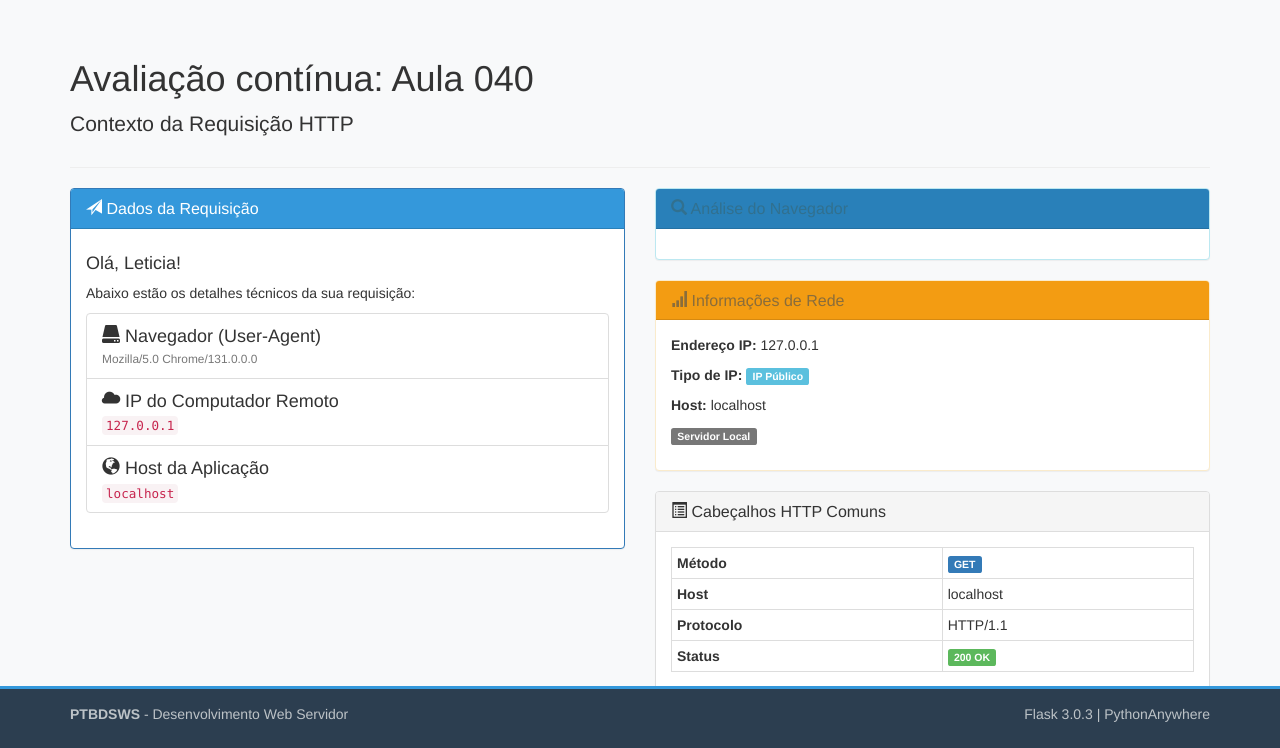
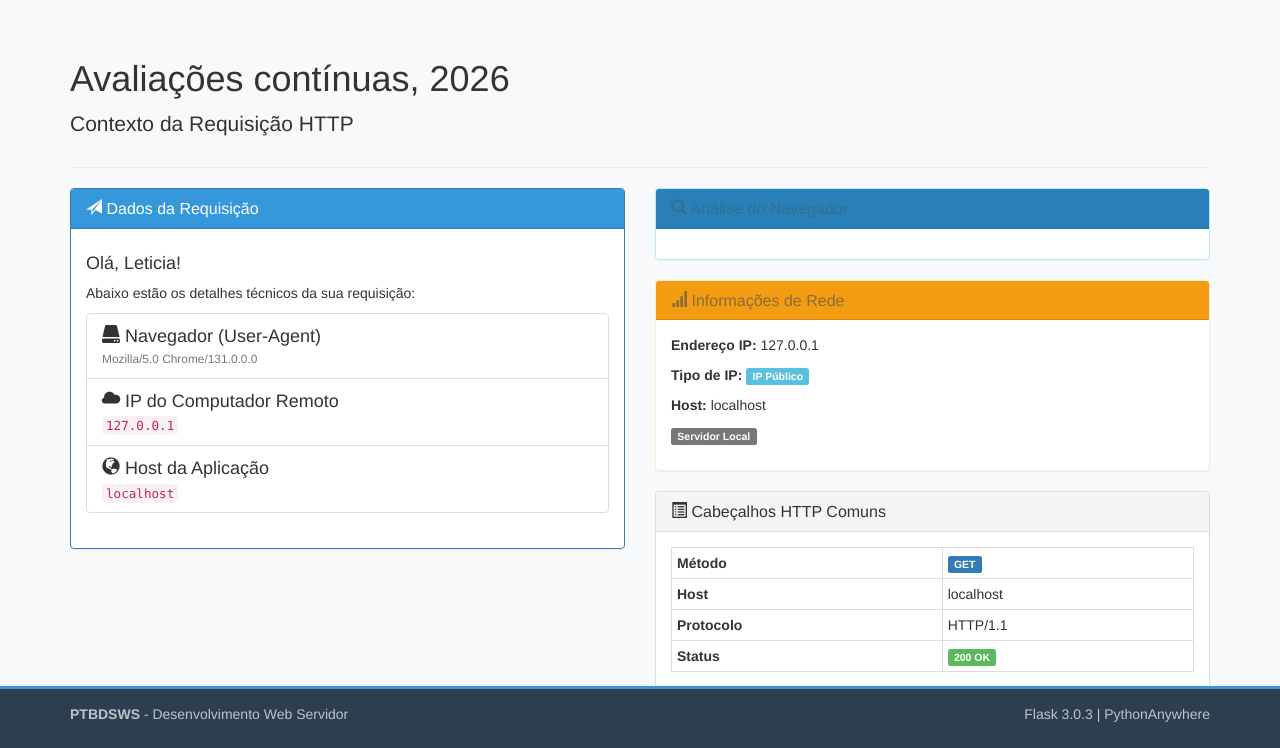
Before and after one commit to brondileticia/devweb-servidor-flask, a Flask app: page /contextorequisicao in a window 1280 px wide. Shown: the part 51-799 px from the top of the page. Run offline with Flask 3, Linux system fonts and the light colour scheme; some libraries are stand-ins or nearby versions.

Commit message:
update: avaliação contínua 06, formulários web

```diff
--- a/templates/contextorequisicao.html
+++ b/templates/contextorequisicao.html
@@ -4,7 +4,7 @@
 
 {% block page_content %}
 <div class="page-header">
-    <h1>Avaliação contínua: Aula 040</h1>
+    <h1>Avaliações contínuas, 2026</h1>
     <p class="lead">Contexto da Requisição HTTP</p>
 </div>
 
```
